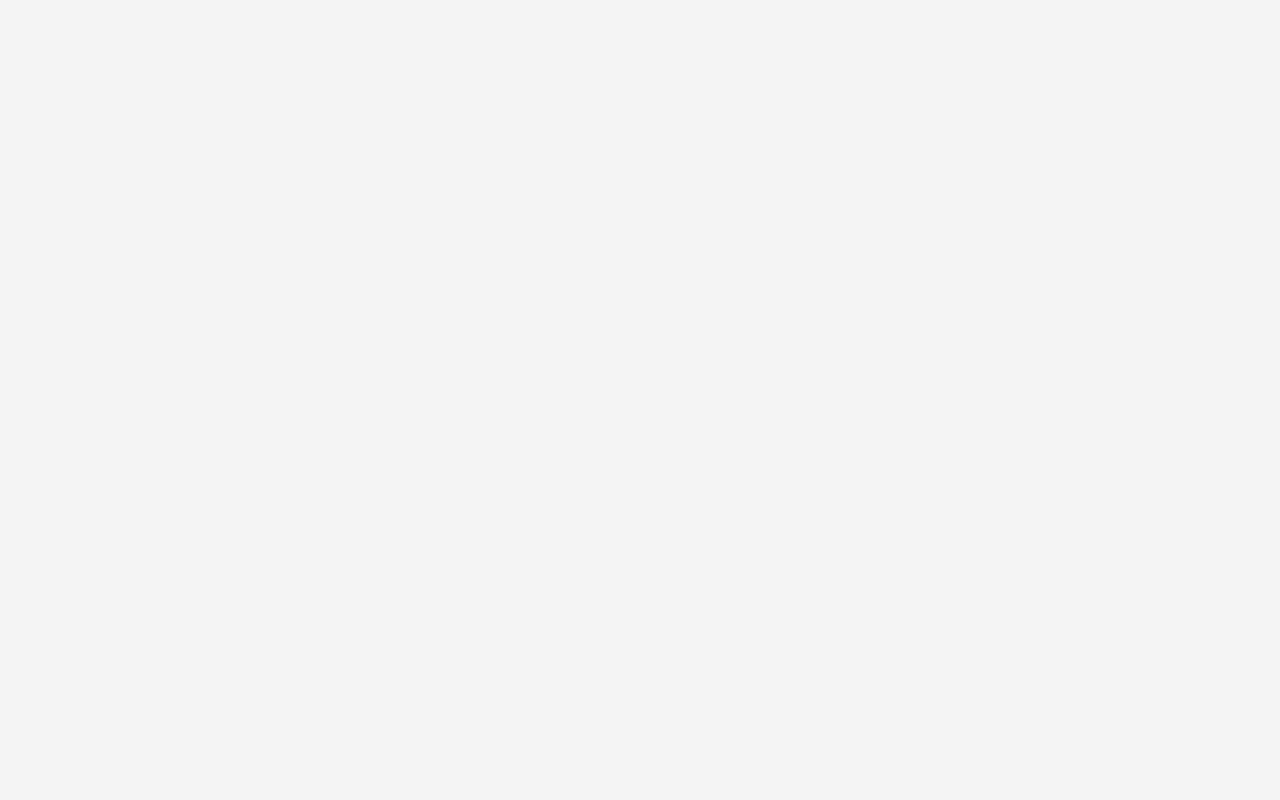
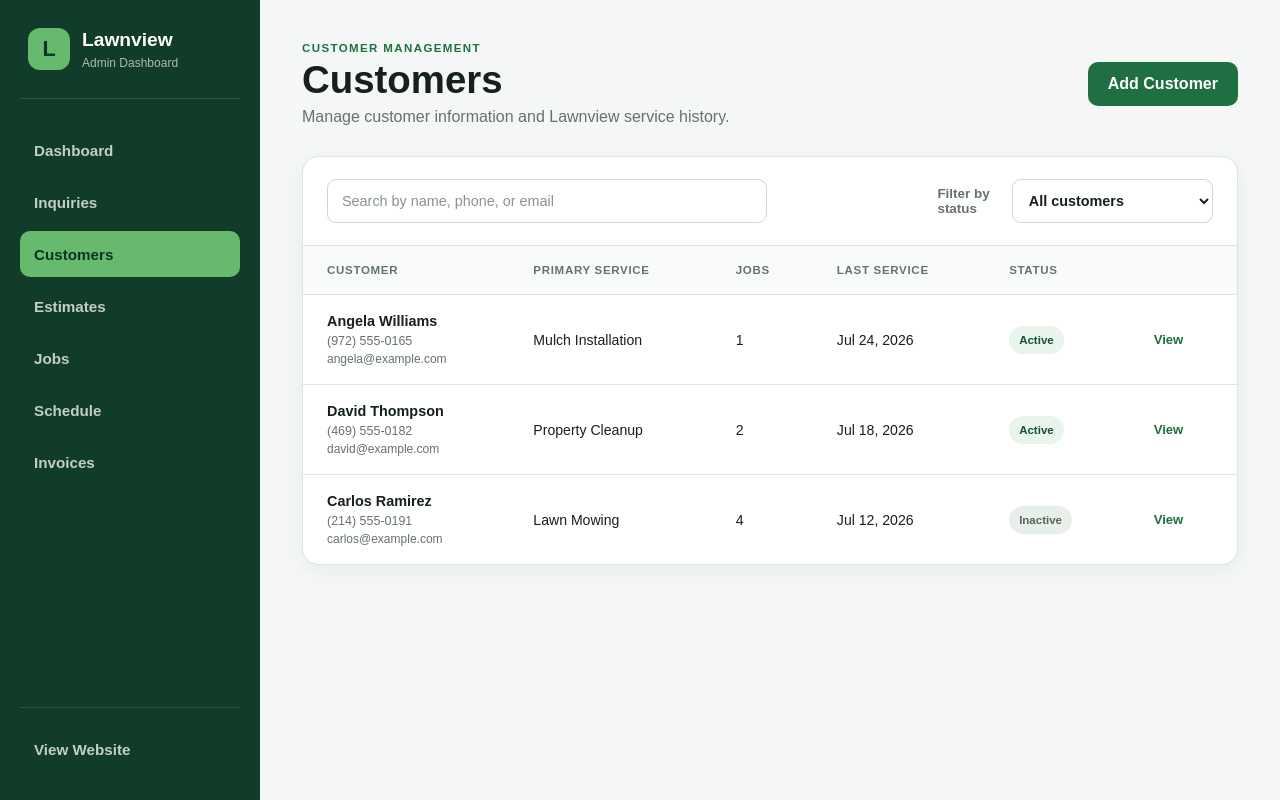
Before and after one commit to johnnyg558755-pixel/lawnview-landscaping, a React (Vite) app: page /admin/customers in a window 1280 px wide. Before the commit this address had no page. Built offline with nearby package versions, Linux system fonts and the light colour scheme.

Commit message:
Add admin customers page

```diff
--- a/src/App.jsx
+++ b/src/App.jsx
@@ -17,6 +17,7 @@
 import AdminLayout from "./admin/AdminLayout";
 import AdminDashboardPage from "./admin/pages/AdminDashboardPage";
 import AdminInquiriesPage from "./admin/pages/AdminInquiriesPage";
+import AdminCustomersPage from "./admin/pages/AdminCustomersPage";
 
 function HomePage() {
   return (
@@ -111,6 +112,7 @@
       <Route path="/admin" element={<AdminLayout />}>
         <Route index element={<AdminDashboardPage />} />
         <Route path="inquiries" element={<AdminInquiriesPage />} />
+        <Route path="customers" element={<AdminCustomersPage />} />
       </Route>
     </Routes>
   );
--- a/src/admin/AdminLayout.css
+++ b/src/admin/AdminLayout.css
@@ -758,3 +758,26 @@
     grid-template-columns: 1fr;
   }
 }
+
+.admin-customers-table td:first-child small {
+  display: block;
+  margin-top: 4px;
+  color: var(--admin-muted);
+  font-size: 0.75rem;
+}
+
+.admin-status-active {
+  background: var(--admin-green-light);
+  color: var(--admin-green-dark);
+}
+
+.admin-status-inactive {
+  background: #e8eee9;
+  color: #58645c;
+}
+
+@media (max-width: 700px) {
+  .admin-customers-table {
+    min-width: 900px;
+  }
+}
--- /dev/null
+++ b/src/admin/pages/AdminCustomersPage.jsx
@@ -0,0 +1,162 @@
+import { useMemo, useState } from "react";
+import { Helmet } from "react-helmet-async";
+
+const sampleCustomers = [
+  {
+    id: "CUST-1003",
+    name: "Angela Williams",
+    phone: "(972) 555-0165",
+    email: "angela@example.com",
+    address: "Mesquite, TX",
+    service: "Mulch Installation",
+    jobs: 1,
+    lastService: "Jul 24, 2026",
+    status: "Active",
+  },
+  {
+    id: "CUST-1002",
+    name: "David Thompson",
+    phone: "(469) 555-0182",
+    email: "david@example.com",
+    address: "Mesquite, TX",
+    service: "Property Cleanup",
+    jobs: 2,
+    lastService: "Jul 18, 2026",
+    status: "Active",
+  },
+  {
+    id: "CUST-1001",
+    name: "Carlos Ramirez",
+    phone: "(214) 555-0191",
+    email: "carlos@example.com",
+    address: "Mesquite, TX",
+    service: "Lawn Mowing",
+    jobs: 4,
+    lastService: "Jul 12, 2026",
+    status: "Inactive",
+  },
+];
+
+function AdminCustomersPage() {
+  const [searchTerm, setSearchTerm] = useState("");
+  const [statusFilter, setStatusFilter] = useState("All");
+
+  const filteredCustomers = useMemo(() => {
+    const search = searchTerm.toLowerCase();
+
+    return sampleCustomers.filter((customer) => {
+      const matchesSearch =
+        customer.name.toLowerCase().includes(search) ||
+        customer.phone.includes(searchTerm) ||
+        customer.email.toLowerCase().includes(search);
+
+      const matchesStatus =
+        statusFilter === "All" || customer.status === statusFilter;
+
+      return matchesSearch && matchesStatus;
+    });
+  }, [searchTerm, statusFilter]);
+
+  return (
+    <>
+      <Helmet>
+        <title>Customers | Lawnview Admin</title>
+      </Helmet>
+
+      <header className="admin-page-header">
+        <div>
+          <p className="admin-eyebrow">Customer management</p>
+          <h2>Customers</h2>
+          <p>Manage customer information and Lawnview service history.</p>
+        </div>
+
+        <button className="admin-primary-button" type="button">
+          Add Customer
+        </button>
+      </header>
+
+      <section className="admin-panel admin-inquiries-panel">
+        <div className="admin-toolbar">
+          <label className="admin-search">
+            <span className="sr-only">Search customers</span>
+            <input
+              type="search"
+              placeholder="Search by name, phone, or email"
+              value={searchTerm}
+              onChange={(event) => setSearchTerm(event.target.value)}
+            />
+          </label>
+
+          <label className="admin-filter">
+            <span>Filter by status</span>
+
+            <select
+              value={statusFilter}
+              onChange={(event) => setStatusFilter(event.target.value)}
+            >
+              <option value="All">All customers</option>
+              <option value="Active">Active</option>
+              <option value="Inactive">Inactive</option>
+            </select>
+          </label>
+        </div>
+
+        <div className="admin-table-wrapper">
+          <table className="admin-table admin-customers-table">
+            <thead>
+              <tr>
+                <th>Customer</th>
+                <th>Primary service</th>
+                <th>Jobs</th>
+                <th>Last service</th>
+                <th>Status</th>
+                <th>
+                  <span className="sr-only">Actions</span>
+                </th>
+              </tr>
+            </thead>
+
+            <tbody>
+              {filteredCustomers.map((customer) => (
+                <tr key={customer.id}>
+                  <td>
+                    <strong>{customer.name}</strong>
+                    <span>{customer.phone}</span>
+                    <small>{customer.email}</small>
+                  </td>
+
+                  <td>{customer.service}</td>
+                  <td>{customer.jobs}</td>
+                  <td>{customer.lastService}</td>
+
+                  <td>
+                    <span
+                      className={`admin-status admin-status-${customer.status.toLowerCase()}`}
+                    >
+                      {customer.status}
+                    </span>
+                  </td>
+
+                  <td>
+                    <button className="admin-text-button" type="button">
+                      View
+                    </button>
+                  </td>
+                </tr>
+              ))}
+            </tbody>
+          </table>
+        </div>
+
+        {filteredCustomers.length === 0 && (
+          <div className="admin-empty-state">
+            <h4>No matching customers</h4>
+            <p>Try changing your search or status filter.</p>
+          </div>
+        )}
+      </section>
+    </>
+  );
+}
+
+export default AdminCustomersPage;
```
